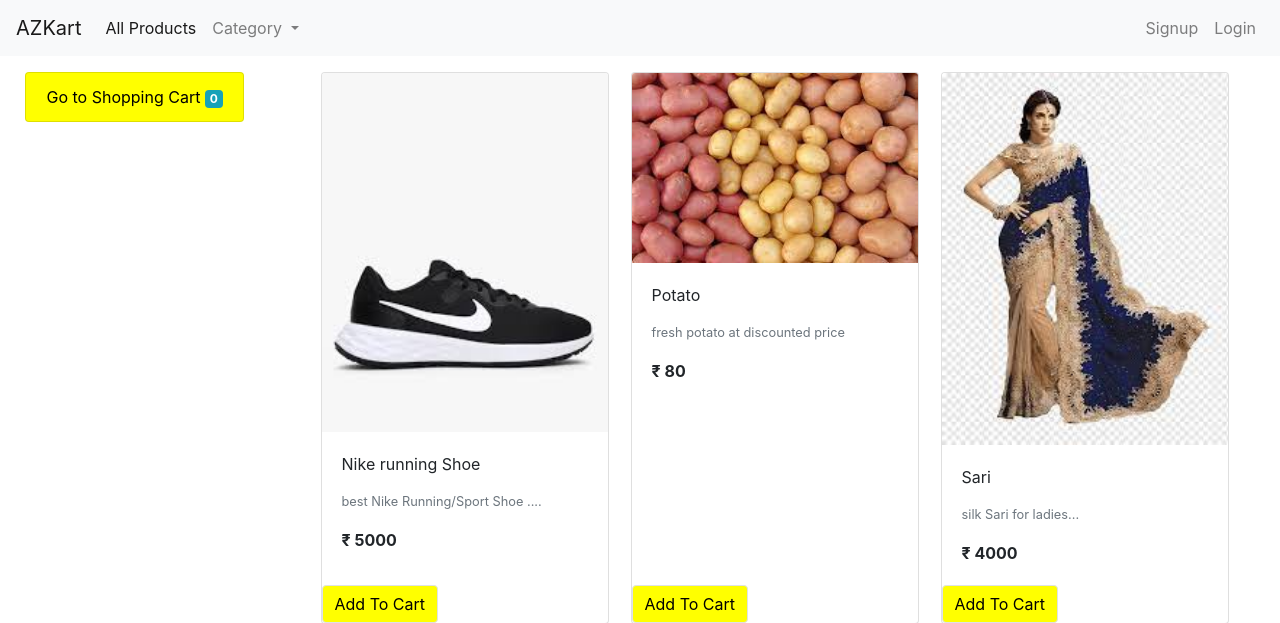
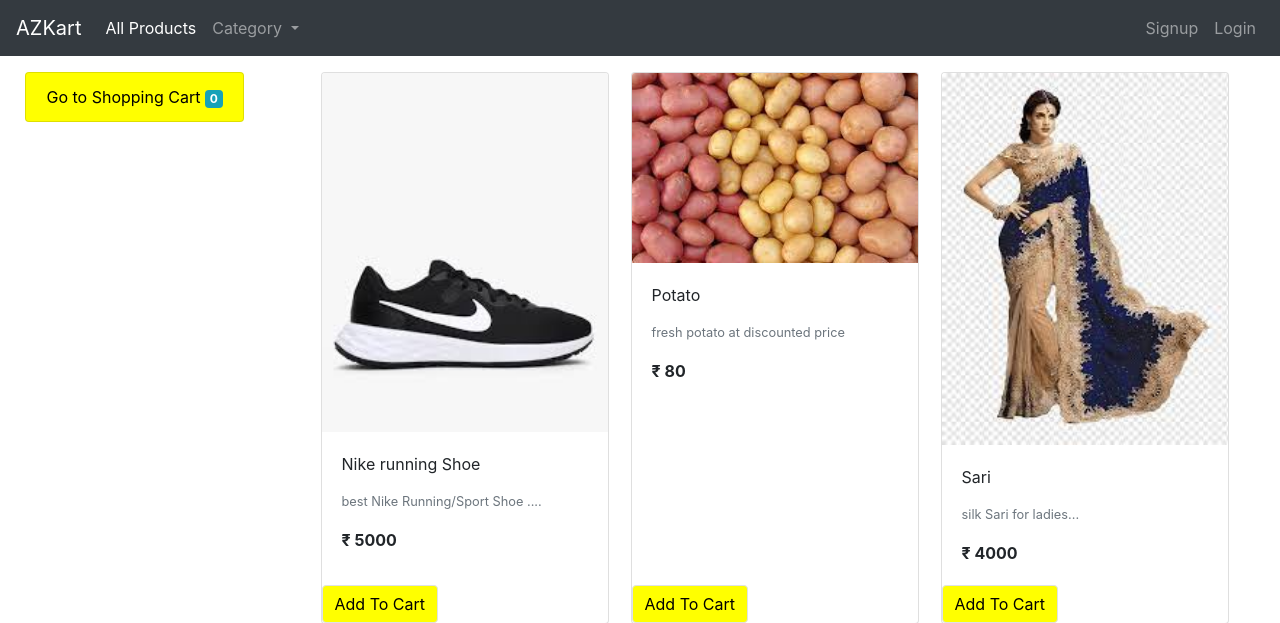
Before and after one commit to gyanu765git/ShoppingKartProject, a Django app: page /store/ in a window 1280 px wide. Shown: the top 623 px of the page. Run offline with Django 4.2, Linux system fonts and the light colour scheme; data comes from the database, SQL or seed files in the repository; both versions use the stored data as it was after the commit; some libraries are stand-ins or nearby versions.

Commit message:
navbar color changes

```diff
--- a/shopping_app/templates/base.html
+++ b/shopping_app/templates/base.html
@@ -12,7 +12,7 @@
   </head>
   <body>
 
-    <nav class="navbar navbar-expand-lg navbar-light bg-light">
+    <nav class="navbar navbar-expand-lg navbar-dark bg-dark">
       <a class="navbar-brand" href="/">AZKart</a>
       <button class="navbar-toggler" type="button" data-toggle="collapse" data-target="#navbarSupportedContent" aria-controls="navbarSupportedContent" aria-expanded="false" aria-label="Toggle navigation">
         <span class="navbar-toggler-icon"></span>
--- a/shopping_app/templates/base_cart.html
+++ b/shopping_app/templates/base_cart.html
@@ -12,7 +12,7 @@
   </head>
   <body>
 
-    <nav class="navbar navbar-expand-lg navbar-light bg-light">
+    <nav class="navbar navbar-expand-lg navbar-dark bg-dark">
       <a class="navbar-brand" href="/">AZKart</a>
       <button class="navbar-toggler" type="button" data-toggle="collapse" data-target="#navbarSupportedContent" aria-controls="navbarSupportedContent" aria-expanded="false" aria-label="Toggle navigation">
         <span class="navbar-toggler-icon"></span>
```
Also changed, not shown: db.sqlite3.
